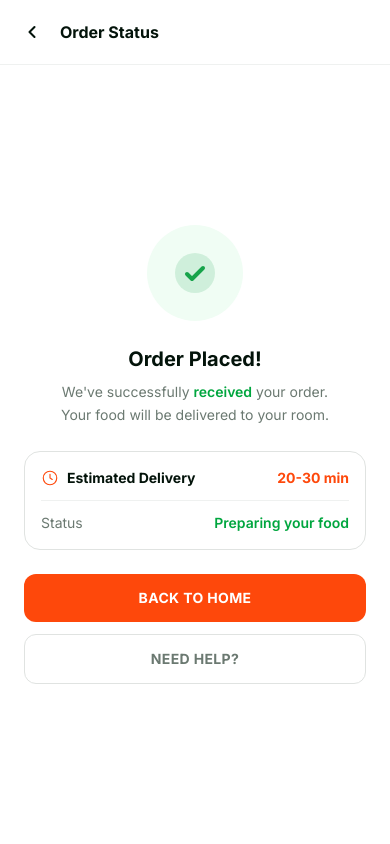
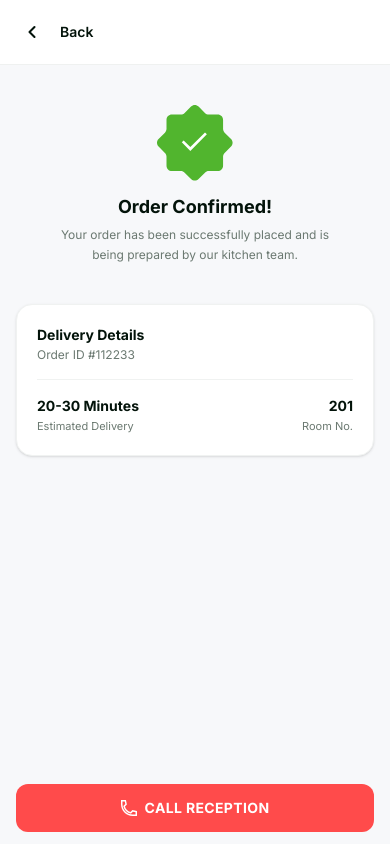
Before and after one commit to premaDevlop/GrubHospitality-Guest, a Next.js app: page /order-status in a window 390 px wide. Built offline with nearby package versions, Linux system fonts and the light colour scheme.

Commit message:
feat: implement order deliver page and their respective icons

```diff
--- a/src/app/home/page.jsx
+++ b/src/app/home/page.jsx
@@ -10,6 +10,7 @@ import HomeScheduleBanner from "@/component/Home/HomeScheduleBanner";
 import RestaurantListSection from "@/component/Home/RestaurantListSection";
 import HomeSkeleton from "@/component/Home/HomeSkeleton";
 import { useRoom } from "@/component/providers/RoomProvider";
+import ActiveOrderBanner from "@/component/ui/ActiveOrderBanner";
 
 export default function HomePage() {
   const [isLoading, setIsLoading] = useState(true);
@@ -58,6 +59,7 @@ export default function HomePage() {
             searchQuery={searchQuery}
           />
         </main>
+        <ActiveOrderBanner />
       </div>
     </div>
   );
--- a/src/app/home/restaurant-list/page.jsx
+++ b/src/app/home/restaurant-list/page.jsx
@@ -8,6 +8,7 @@ import data from "@/data/data.json";
 import HomeHeader from "@/component/Home/HomeHeader";
 import HomeSearchBar from "@/component/Home/HomeSearchBar";
 import RestaurantCard from "@/component/Home/RestaurantCard";
+import ActiveOrderBanner from "@/component/ui/ActiveOrderBanner";
 
 export default function RestaurantListPage() {
   const router = useRouter();
@@ -67,6 +68,7 @@ export default function RestaurantListPage() {
             )}
           </div>
         </div>
+        <ActiveOrderBanner />
       </div>
     </div>
   );
--- a/src/app/order-status/page.jsx
+++ b/src/app/order-status/page.jsx
@@ -1,24 +1,57 @@
 "use client";
 
-import { Suspense, useState } from "react";
-import { useRouter, useSearchParams } from "next/navigation";
+import { Suspense } from "react";
+import { useRouter } from "next/navigation";
+import Image from "next/image";
+import { useCart } from "@/component/providers/CartProvider";
+import { useRoom } from "@/component/providers/RoomProvider";
 
-function OrderStatusContent() {
+function VegDot({ isVeg = true }) {
+  if (isVeg) {
+    return (
+      <div className="w-[14px] h-[14px] border-2 border-green-600 rounded-sm flex items-center justify-center shrink-0">
+        <div className="w-[6px] h-[6px] bg-green-600 rounded-full" />
+      </div>
+    );
+  }
+  return (
+    <div className="w-[14px] h-[14px] border-2 border-red-600 rounded-sm flex items-center justify-center shrink-0">
+      <div className="w-0 h-0 border-l-[4px] border-l-transparent border-r-[4px] border-r-transparent border-b-[7px] border-b-red-600" />
+    </div>
+  );
+}
+
+function OrderConfirmContent() {
   const router = useRouter();
-  const searchParams = useSearchParams();
-  const isPlaced = searchParams.get("placed") === "true";
-  const [isExpanded, setIsExpanded] = useState(true);
+  const { activeOrder } = useCart();
+  const { selectedRoom } = useRoom();
+
+  const orderId = activeOrder?.id || "#112233";
+  const roomNo = selectedRoom || "201";
+  const orderItems = activeOrder?.items || [];
+
+  // Get restaurant slug to go back to kitchen with order status panel
+  const restaurantSlug = activeOrder?.restaurantSlug;
+
+  const handleBack = () => {
+    if (restaurantSlug) {
+      router.push(`/kitchen/${restaurantSlug}?orderPlaced=true`);
+    } else {
+      router.back();
+    }
+  };
 
   return (
-    <div className="w-full min-h-screen bg-[#f7f8fa] flex flex-col items-center">
-      <div className="w-full max-w-[480px] sm:max-w-[768px] min-h-screen bg-white flex flex-col">
+    <div className="w-full min-h-screen bg-[#f7f8fa] flex flex-col items-center select-none">
+      <div className="w-full max-w-[480px] sm:max-w-[768px] min-h-screen bg-[#f7f8fa] flex flex-col pb-24 relative shadow-sm">
+
         {/* Header */}
-        <div className="flex items-center gap-3 px-4 py-4 border-b border-[#eff1f0]">
+        <div className="flex items-center gap-3 px-4 py-4 bg-white border-b border-[#eff1f0] shrink-0 z-40">
           <button
             type="button"
-            onClick={() => router.push("/home")}
+            onClick={handleBack}
             className="w-8 h-8 flex items-center justify-center rounded-full hover:bg-slate-100 transition-colors cursor-pointer"
-            aria-label="Back to home"
+            aria-label="Go back"
           >
             <svg width="20" height="20" viewBox="0 0 24 24" fill="none">
               <path
@@ -30,74 +63,93 @@ function OrderStatusContent() {
               />
             </svg>
           </button>
-          <h1 className="text-base font-bold text-[#03130a]">Order Status</h1>
+          <span
+            className="text-sm font-semibold text-[#03130a] cursor-pointer"
+            onClick={handleBack}
+          >
+            Back
+          </span>
         </div>
 
-        {/* Main content */}
-        <div className="flex-1 flex flex-col items-center justify-center gap-6 px-6 py-12 text-center">
-          {/* Success animation */}
-          <div className="w-24 h-24 rounded-full bg-green-50 flex items-center justify-center">
-            <svg width="48" height="48" viewBox="0 0 24 24" fill="none">
-              <circle cx="12" cy="12" r="10" fill="#16a34a" opacity="0.15" />
-              <path
-                d="M8 12.5L10.5 15L16 9.5"
-                stroke="#16a34a"
-                strokeWidth="2"
-                strokeLinecap="round"
-                strokeLinejoin="round"
-              />
-            </svg>
-          </div>
+        <main className="flex-1 overflow-y-auto px-4 py-4 flex flex-col gap-4">
 
-          <div className="flex flex-col gap-2">
-            <h2 className="text-xl font-bold text-[#03130a]">Order Placed!</h2>
-            <p className="text-sm text-[#6b7971] leading-relaxed">
-              We&apos;ve successfully{" "}
-              <span className="text-green-600 font-semibold">received</span> your order.
-              <br />
-              Your food will be delivered to your room.
+          {/* Order Confirmed Banner */}
+          <div className="flex flex-col items-center text-center py-6">
+            <Image
+              src="/profile/verified_badge_114.svg"
+              alt="Order Confirmed"
+              width={76}
+              height={76}
+              className="w-[76px] h-[76px] object-contain mb-3"
+            />
+            <h1 className="text-lg font-bold text-[#03130a]">Order Confirmed!</h1>
+            <p className="text-xs text-[#6b7971] leading-relaxed max-w-[280px] mt-1">
+              Your order has been successfully placed and is being prepared by our kitchen team.
             </p>
           </div>
 
-          {/* Estimated delivery card */}
-          <div className="w-full border border-[#e0e3e1] rounded-2xl p-4 flex flex-col gap-3 text-left">
-            <div className="flex items-center justify-between">
-              <div className="flex items-center gap-2">
-                <svg width="18" height="18" viewBox="0 0 24 24" fill="none">
-                  <circle cx="12" cy="12" r="9" stroke="#fe480b" strokeWidth="1.5" />
-                  <path d="M12 7v5l3 2" stroke="#fe480b" strokeWidth="1.5" strokeLinecap="round" />
-                </svg>
-                <span className="text-sm font-bold text-[#03130a]">Estimated Delivery</span>
+          {/* Delivery Details Card */}
+          <div className="bg-white rounded-2xl p-5 shadow-sm border border-[#f0f2f1]">
+            <h3 className="text-sm font-bold text-[#03130a]">Delivery Details</h3>
+            <span className="text-xs text-[#6b7971] mt-0.5 block">Order ID {orderId}</span>
+            <div className="h-px bg-[#f0f2f1] my-4" />
+            <div className="grid grid-cols-2">
+              <div className="flex flex-col">
+                <span className="text-sm font-bold text-[#03130a]">20-30 Minutes</span>
+                <span className="text-[11px] text-[#6b7971] mt-0.5">Estimated Delivery</span>
               </div>
-              <span className="text-sm font-bold text-[#fe480b]">20-30 min</span>
-            </div>
-            <div className="h-px bg-[#eff1f0]" />
-            <div className="flex items-center justify-between text-sm">
-              <span className="text-[#6b7971]">Status</span>
-              <span className="text-green-600 font-semibold">Preparing your food</span>
+              <div className="flex flex-col text-right">
+                <span className="text-sm font-bold text-[#03130a]">{roomNo}</span>
+                <span className="text-[11px] text-[#6b7971] mt-0.5">Room No.</span>
+              </div>
             </div>
           </div>
 
-          {/* Action buttons */}
-          <div className="w-full flex flex-col gap-3">
-            <button
-              type="button"
-              onClick={() => router.push("/home")}
-              className="w-full py-3.5 bg-[#fe480b] text-white rounded-xl text-sm font-bold uppercase tracking-wide cursor-pointer hover:bg-[#e4450a] transition-colors"
-              id="back-to-home-btn"
-            >
-              Back to Home
-            </button>
-            <button
-              type="button"
-              onClick={() => router.push("/help")}
-              className="w-full py-3.5 border border-[#e0e3e1] text-[#6b7971] rounded-xl text-sm font-bold uppercase tracking-wide cursor-pointer hover:bg-[#f7f8fa] transition-colors"
-              id="need-help-btn"
-            >
-              Need Help?
-            </button>
-          </div>
+          {/* Order Details Card */}
+          {orderItems.length > 0 && (
+            <div className="bg-white rounded-2xl p-5 shadow-sm border border-[#f0f2f1] flex flex-col gap-4">
+              <h3 className="text-sm font-bold text-[#03130a]">Order Details</h3>
+              <div className="flex flex-col divide-y divide-[#f0f2f1] border-t border-[#f0f2f1]">
+                {orderItems.map((entry, idx) => (
+                  <div key={idx} className="flex items-center justify-between py-4">
+                    <div className="flex items-start gap-2 flex-1 min-w-0">
+                      <VegDot isVeg={entry.item?.isVeg !== false} />
+                      <div className="flex flex-col min-w-0">
+                        <span className="text-sm font-semibold text-[#03130a] leading-tight">
+                          {entry.item?.name}
+                        </span>
+                        <span className="text-xs text-[#6b7971] mt-0.5">
+                          ₹{entry.item?.price}
+                        </span>
+                      </div>
+                    </div>
+                    <span className="text-sm font-semibold text-[#6b7971]">
+                      x{entry.qty}
+                    </span>
+                  </div>
+                ))}
+              </div>
+            </div>
+          )}
+
+        </main>
+
+        <div className="absolute bottom-0 left-0 w-full bg-[#f7f8fa] px-4 py-3 shrink-0 z-30">
+          <a
+            href="tel:+123456789"
+            className="w-full flex items-center justify-center gap-2 py-3.5 bg-[#FF4B4B] text-white rounded-xl text-sm font-bold uppercase tracking-wide cursor-pointer hover:bg-red-600 transition-colors"
+          >
+            <Image
+              src="/profile/phone_white.svg"
+              alt="Phone"
+              width={16}
+              height={16}
+              className="w-4 h-4 object-contain"
+            />
+            Call Reception
+          </a>
         </div>
+
       </div>
     </div>
   );
@@ -105,8 +157,14 @@ function OrderStatusContent() {
 
 export default function OrderStatusPage() {
   return (
-    <Suspense fallback={<div className="flex items-center justify-center min-h-screen"><div className="w-8 h-8 border-2 border-[#fe480b] border-t-transparent rounded-full animate-spin" /></div>}>
-      <OrderStatusContent />
+    <Suspense
+      fallback={
+        <div className="flex items-center justify-center min-h-screen">
+          <div className="w-8 h-8 border-2 border-[#fe480b] border-t-transparent rounded-full animate-spin" />
+        </div>
+      }
+    >
+      <OrderConfirmContent />
     </Suspense>
   );
 }
--- a/src/component/providers/CartProvider.jsx
+++ b/src/component/providers/CartProvider.jsx
@@ -13,6 +13,14 @@ export function CartProvider({ children }) {
   const [orderInstruction, setOrderInstructionState] = useState("");
   // Order placed flag
   const [lastOrderId, setLastOrderId] = useState(null);
+  // Active order details
+  const [activeOrder, setActiveOrder] = useState(() => {
+    if (typeof window !== "undefined") {
+      const saved = localStorage.getItem("grubpac_active_order");
+      return saved ? JSON.parse(saved) : null;
+    }
+    return null;
+  });
 
   const addToCart = (restaurant, item) => {
     if (!restaurant || !item) return;
@@ -65,11 +73,44 @@ export function CartProvider({ children }) {
     setOrderInstructionState(text);
   };
 
+  const clearActiveOrder = () => {
+    setActiveOrder(null);
+    if (typeof window !== "undefined") {
+      localStorage.removeItem("grubpac_active_order");
+    }
+  };
+
+  const updateActiveOrderStatus = (newStatus) => {
+    setActiveOrder((prev) => {
+      if (!prev) return null;
+      const updated = { ...prev, status: newStatus };
+      if (typeof window !== "undefined") {
+        localStorage.setItem("grubpac_active_order", JSON.stringify(updated));
+      }
+      return updated;
+    });
+  };
+
   const placeOrder = () => {
-    const orderId = `ORD${Date.now()}`;
-    setLastOrderId(orderId);
+    const randomId = `#${Math.floor(100000 + Math.random() * 900000)}`;
+    const orderItems = [...items];
+    const orderData = {
+      id: randomId,
+      items: orderItems,
+      subtotal: items.reduce((sum, entry) => sum + entry.qty * entry.item.price, 0),
+      time: new Date().toLocaleTimeString([], { hour: '2-digit', minute: '2-digit', hour12: false }),
+      status: "Accepted",
+      restaurantSlug: orderItems[0]?.restaurant?.slug || null,
+    };
+
+    setActiveOrder(orderData);
+    if (typeof window !== "undefined") {
+      localStorage.setItem("grubpac_active_order", JSON.stringify(orderData));
+    }
+
+    setLastOrderId(randomId);
     clearCart();
-    return orderId;
+    return orderData;
   };
 
   const value = useMemo(() => {
@@ -87,6 +128,7 @@ export function CartProvider({ children }) {
       kitchenNotes,
       orderInstruction,
       lastOrderId,
+      activeOrder,
       addToCart,
       removeFromCart,
       updateQty,
@@ -94,8 +136,10 @@ export function CartProvider({ children }) {
       setKitchenNote,
       setOrderInstruction,
       placeOrder,
+      clearActiveOrder,
+      updateActiveOrderStatus,
     };
-  }, [items, kitchenNotes, orderInstruction, lastOrderId]);
+  }, [items, kitchenNotes, orderInstruction, lastOrderId, activeOrder]);
 
   return <CartContext.Provider value={value}>{children}</CartContext.Provider>;
 }
--- /dev/null
+++ b/src/component/ui/ActiveOrderBanner.jsx
@@ -0,0 +1,65 @@
+"use client";
+
+import { useCart } from "@/component/providers/CartProvider";
+import { useRouter } from "next/navigation";
+import Image from "next/image";
+
+export default function ActiveOrderBanner() {
+  const router = useRouter();
+  const { activeOrder } = useCart();
+
+  if (!activeOrder) return null;
+
+  // Map status to user friendly text
+  const getStatusText = (status) => {
+    switch (status) {
+      case "Accepted":
+        return "Order Accepted";
+      case "Prepared":
+        return "Preparing your food...";
+      case "Ready":
+        return "Order Ready for delivery";
+      case "Delivery":
+        return "Order out for delivery";
+      default:
+        return "Preparing your food...";
+    }
+  };
+
+  return (
+    <div className="fixed bottom-4 left-1/2 -translate-x-1/2 w-[calc(100%-2rem)] max-w-[448px] sm:max-w-[736px] bg-white rounded-2xl p-4 shadow-[0_8px_30px_rgb(0,0,0,0.12)] border border-[#e0e3e1] flex items-center justify-between z-40 animate-slide-up transition-all">
+      <div className="flex items-center gap-3">
+        <div className="w-10 h-10 rounded-full bg-orange-50 flex items-center justify-center shrink-0">
+          <Image
+            src="/profile/delivery_bike.svg"
+            alt="Delivery"
+            width={20}
+            height={20}
+            className="w-5 h-5 object-contain"
+          />
+        </div>
+        <div className="flex flex-col">
+          <span className="text-xs font-bold text-[#03130a]">Order Status</span>
+          <span className="text-xxs text-[#6b7971] mt-0.5 font-medium">
+            {getStatusText(activeOrder.status)}
+          </span>
+        </div>
+      </div>
+
+      <button
+        type="button"
+        onClick={() => router.push("/order-status")}
+        className="flex items-center gap-1.5 border border-[#fe480b] text-[#fe480b] rounded-lg px-3 py-1.5 text-xxs font-bold uppercase cursor-pointer hover:bg-red-50 transition-colors"
+      >
+        Track Order
+        <Image
+          src="/profile/chevron_right_red.svg"
+          alt="Track"
+          width={10}
+          height={10}
+          className="w-2.5 h-2.5 object-contain"
+        />
+      </button>
+    </div>
+  );
+}
```
Also changed, not shown: src/app/cart/page.jsx (+2 -21 lines), public/profile/delivery_bike.svg (added), public/profile/fork_knife_grey.svg (added).
